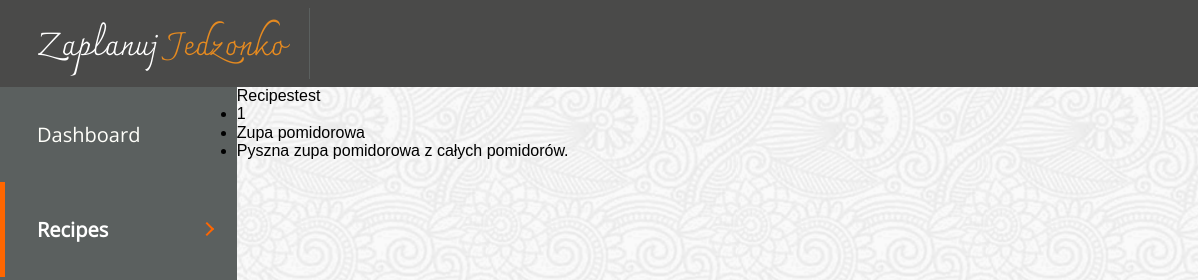
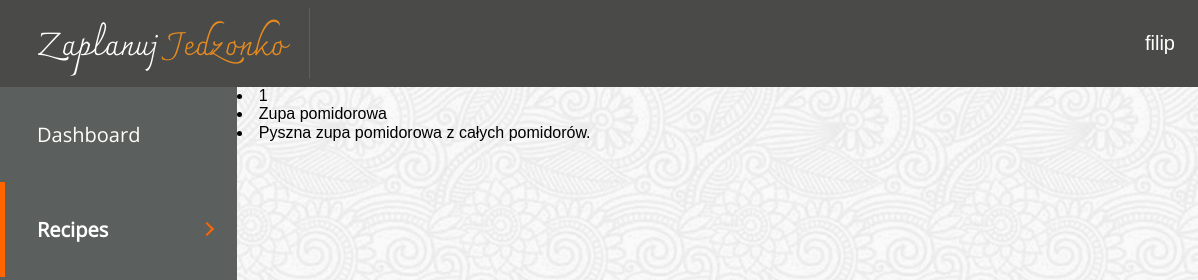
Before and after one commit to FilipMaciejowski/food-plan, a React app: page /#/foodplan/recipes in a window 1280 px wide. Shown: the top 280 px of the page, 0-1198 px from the left. Built offline with nearby package versions, Linux system fonts and the light colour scheme; data requests are answered from the project's data file.

Commit message:
recipes work initialized

```diff
--- a/database/db.json
+++ b/database/db.json
@@ -1,6 +1,6 @@
 {
   "user": {
-    "name": ""
+    "name": "filip"
   },
   "recipes": [
     {
--- a/package.json
+++ b/package.json
@@ -42,6 +42,9 @@
     ]
   },
   "devDependencies": {
-    "react-scripts": "^3.0.0"
+    "@babel/plugin-syntax-object-rest-spread": "^7.8.3",
+    "babel-core": "^6.26.3",
+    "babel-preset-env": "^1.7.0",
+    "react-scripts": "^3.4.0"
   }
 }
--- a/src/js/components/layout/MainView/Dashboard/DashboardContent/index.js
+++ b/src/js/components/layout/MainView/Dashboard/DashboardContent/index.js
@@ -6,6 +6,7 @@ import ScheduleOverview from "./ScheduleOverview";
 
 const DashboardContent = () => {
   return (
+    <>
     <div className="dashboard__content">
       <div className="dashboard__content-top">
         <Notifications />
@@ -15,6 +16,7 @@ const DashboardContent = () => {
         <ScheduleOverview />
       </div>
     </div>
+    </>
   );
 };
 
--- a/src/js/components/layout/MainView/Recipes/index.js
+++ b/src/js/components/layout/MainView/Recipes/index.js
@@ -11,8 +11,7 @@ const Recipes = () => {
   }, []);
 
   return (
-    <div>
-      <p>Recipestest</p>
+    <div className="recipes__content-container">
       <div>
         {recipes.map(recipe => (
           <ul>
--- a/src/scss/components/_mainview.scss
+++ b/src/scss/components/_mainview.scss
@@ -714,3 +714,8 @@ td:not(.cell-empty) {
     width: 14.5%;
     border-top: 2px solid $grey3;
     }
+
+
+  .recipes__content-container{
+    list-style-position: inside;
+  }
```
Also changed, not shown: 1 other file.
